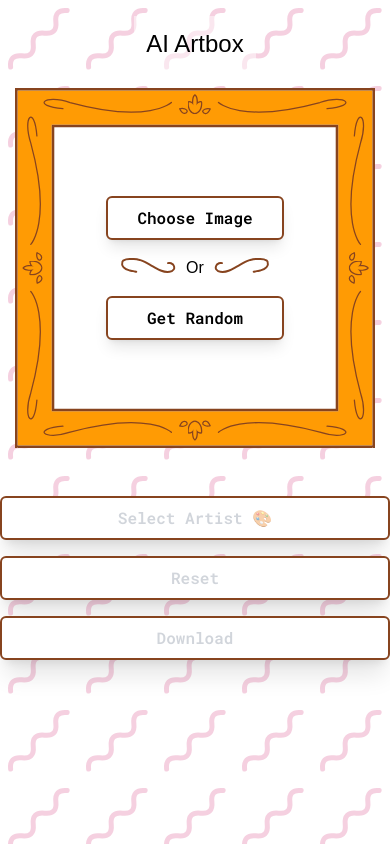
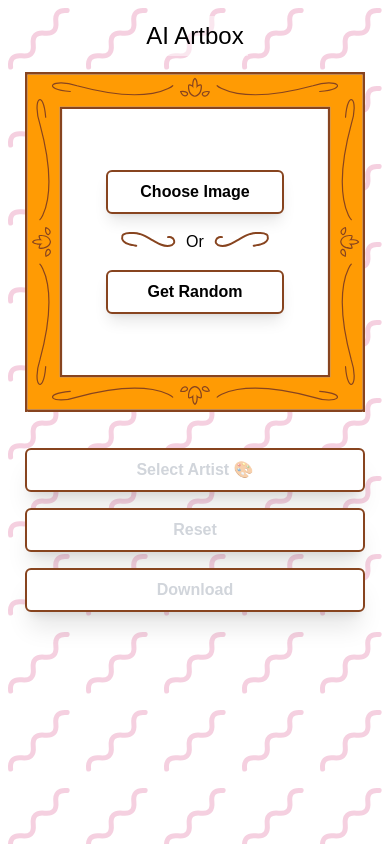
Before and after one commit to jimikara/next-ai-artbox, a Next.js app: page / in a window 390 px wide. Built offline with nearby package versions, Linux system fonts and the light colour scheme; a web font is replaced by a local one.

Commit message:
tweak mobile styles

```diff
--- a/src/app/actions.ts
+++ b/src/app/actions.ts
@@ -15,8 +15,6 @@ export async function generateImage(prompts: TextPrompt[], imageFormData: FormDa
   imageFormData.append('cfg_scale', '17.5')
   imageFormData.append('samples', '1')
   imageFormData.append('steps', '30')
-
-  console.log('Prompts:', prompts)
 
   prompts.forEach((prompt, index) => {
     imageFormData.append(`text_prompts[${index}][text]`, prompt.text)
--- a/src/components/ArtistOptions.tsx
+++ b/src/components/ArtistOptions.tsx
@@ -94,7 +94,9 @@ const ArtistOptions = ({ className, closeModal }: IArtistOptionsProps) => {
             onClick={() => handleClick(option.prompts)}
           >
             <OptionImage image={option.imageURL} alt={option.altText} />
-            <div className='font-semibold mt-1'>{option.artistName}</div>
+            <div className='font-semibold mt-1 whitespace-nowrap'>
+              {option.artistName}
+            </div>
           </div>
         );
       })}
--- a/src/components/Button.tsx
+++ b/src/components/Button.tsx
@@ -26,7 +26,7 @@ const Button = ({
     "transition-colors",
     "text-nowrap",
     "font-semibold",
-    robotoMono.className,
+    // robotoMono.className,
     className,
     {
       "w-full": fullWidth,
--- a/src/components/Controls.tsx
+++ b/src/components/Controls.tsx
@@ -19,17 +19,16 @@ const Controls = () => {
   const [showModal, setShowModal] = useState(false);
 
   const containerClasses = classNames(
-    "w-full",
     "block",
-    "w-[320px]",
+    "w-[340px]",
     "md:w-[400px]",
     "2xl:w-[480px]",
-    "mt-8",
+    "mt-5",
+    "md:mt-8",
     "flex",
     "flex-col",
     "lg:flex-row",
     "relative",
-    "mt-10",
     "whitespace-nowrap"
   );
 
--- a/src/components/Frame/index.tsx
+++ b/src/components/Frame/index.tsx
@@ -81,8 +81,8 @@ const Frame = ({ className }: IFrameProps) => {
   };
 
   const containerClasses = classNames(
-    "w-[360px]",
-    "h-[360px]",
+    "w-[340px]",
+    "h-[340px]",
     "md:w-[400px]",
     "md:h-[400px]",
     "2xl:w-[480px]",
@@ -94,10 +94,10 @@ const Frame = ({ className }: IFrameProps) => {
 
   const innerWrapperClasses = classNames(
     "absolute",
-    "w-[228px]",
-    "h-[228px]",
-    "top-[66px]",
-    "left-[66px]",
+    "w-[218px]",
+    "h-[218px]",
+    "top-[61px]",
+    "left-[61px]",
     "md:w-[242px]",
     "md:h-[242px]",
     "md:top-[79px]",
@@ -121,7 +121,7 @@ const Frame = ({ className }: IFrameProps) => {
           <div className='flex flex-col'>
             <label
               htmlFor='uploadFile'
-              className={`text-center border-2 border-palette-brown-500 bg-white px-3 py-2 rounded-md cursor-pointer shadow-lg hover:bg-palette-brown-200 hover:border-palette-brown-900 transition-colors font-semibold ${robotoMono.className}`}
+              className={`text-center border-2 border-palette-brown-500 bg-white px-3 py-2 rounded-md cursor-pointer shadow-lg hover:bg-palette-brown-200 hover:border-palette-brown-900 transition-colors font-semibold`}
             >
               Choose Image
             </label>
--- a/src/components/Header.tsx
+++ b/src/components/Header.tsx
@@ -10,7 +10,7 @@ const Header = ({ className }: IHeaderProps) => {
   return (
     <header className={headerClasses}>
       <div className='relative flex justify-center'>
-        <h1 className='text-2xl lg:text-4xl top-8 text-black bg-white/50 p-3'>
+        <h1 className='text-2xl lg:text-4xl top-8 text-black bg-white/50 p-1 md:p-3'>
           AI Artbox
         </h1>
       </div>
```
